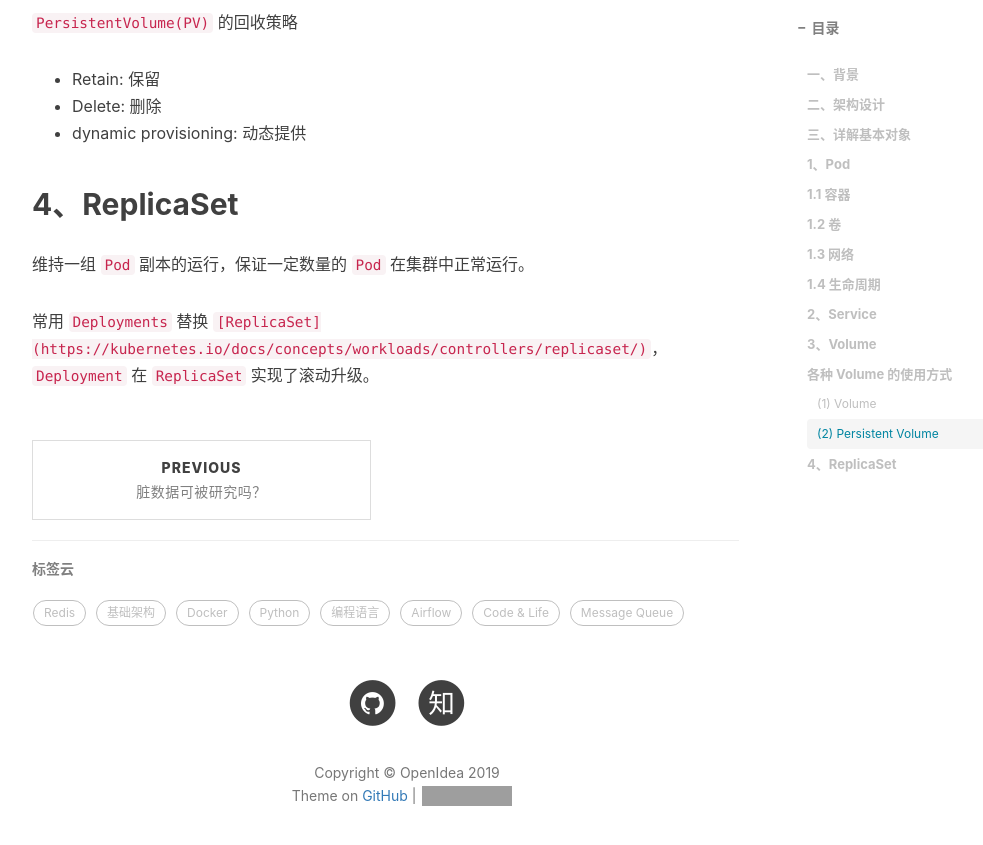
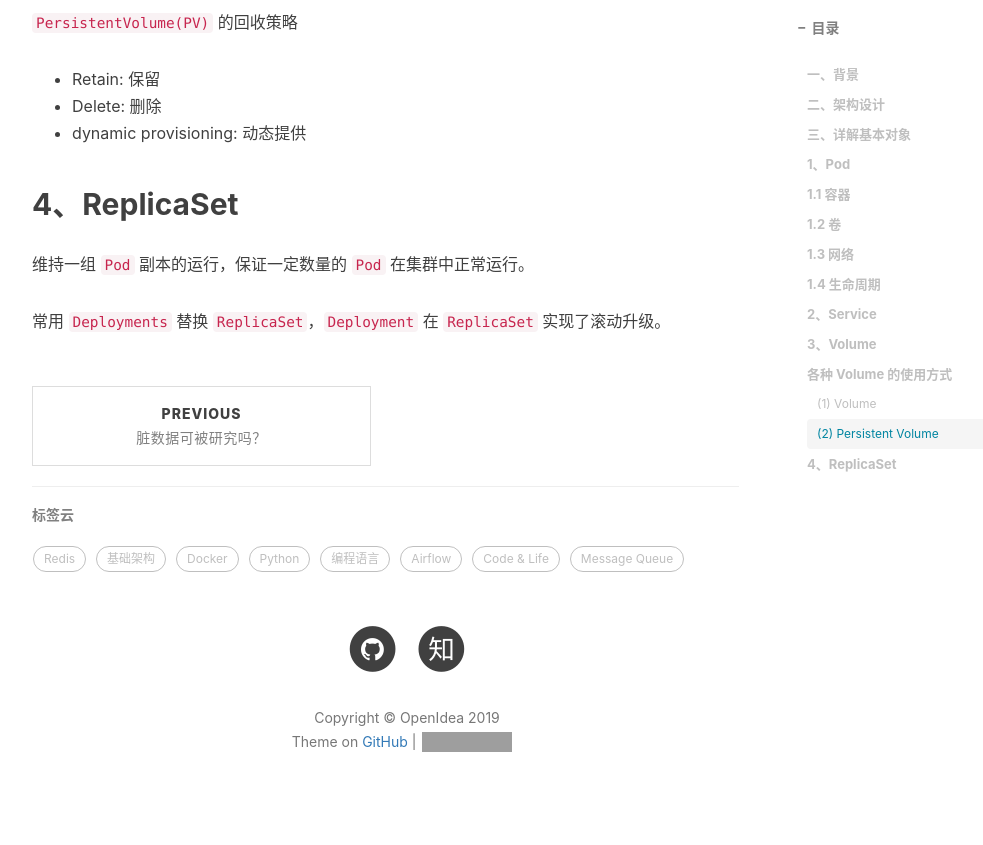
Before and after one commit to zyt312074545/zyt312074545.github.io, a Jekyll site: the page built from _posts/2019-02-18-Kubernetes-1.md, in a window 1280 px wide and 900 px high, scrolled down 5236 px. Shown: the top 845 px of the window, without its empty margins (233-1216 px from the left). Built offline with Jekyll 4.4.1, drawn with Linux system fonts in a browser that asks for light colours; nearby versions of some CDN libraries; comment, search, counter and statistics services are not loaded; grey boxes are pictures that could not be loaded.

Commit message:
update url

```diff
--- a/_posts/2019-02-18-Kubernetes-1.md
+++ b/_posts/2019-02-18-Kubernetes-1.md
@@ -168,4 +168,4 @@ spec:
 
 维持一组 `Pod` 副本的运行，保证一定数量的 `Pod` 在集群中正常运行。
 
-常用 [`Deployments`](https://kubernetes.io/docs/concepts/workloads/controllers/deployment/) 替换 `[ReplicaSet](https://kubernetes.io/docs/concepts/workloads/controllers/replicaset/)`，`Deployment` 在 `ReplicaSet` 实现了滚动升级。
+常用 [`Deployments`](https://kubernetes.io/docs/concepts/workloads/controllers/deployment/) 替换 [`ReplicaSet`](https://kubernetes.io/docs/concepts/workloads/controllers/replicaset/)，`Deployment` 在 `ReplicaSet` 实现了滚动升级。
```
